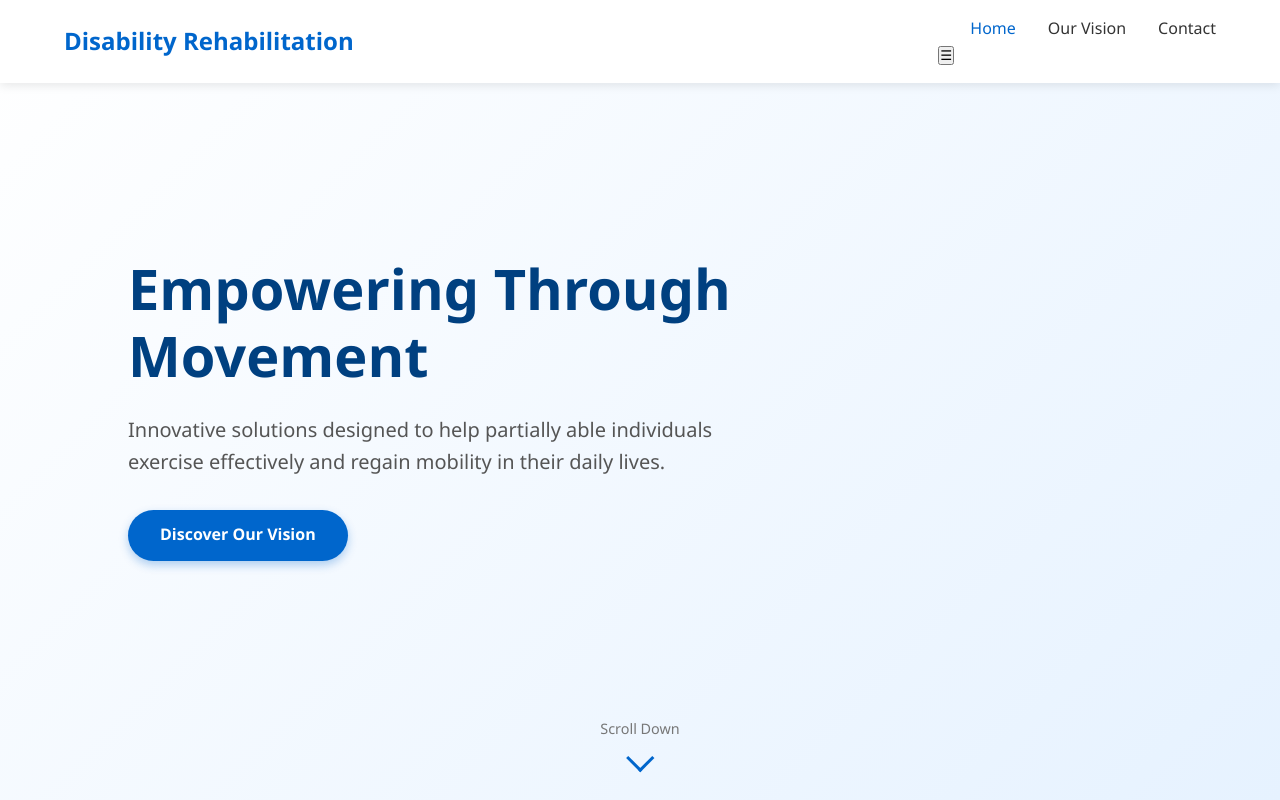
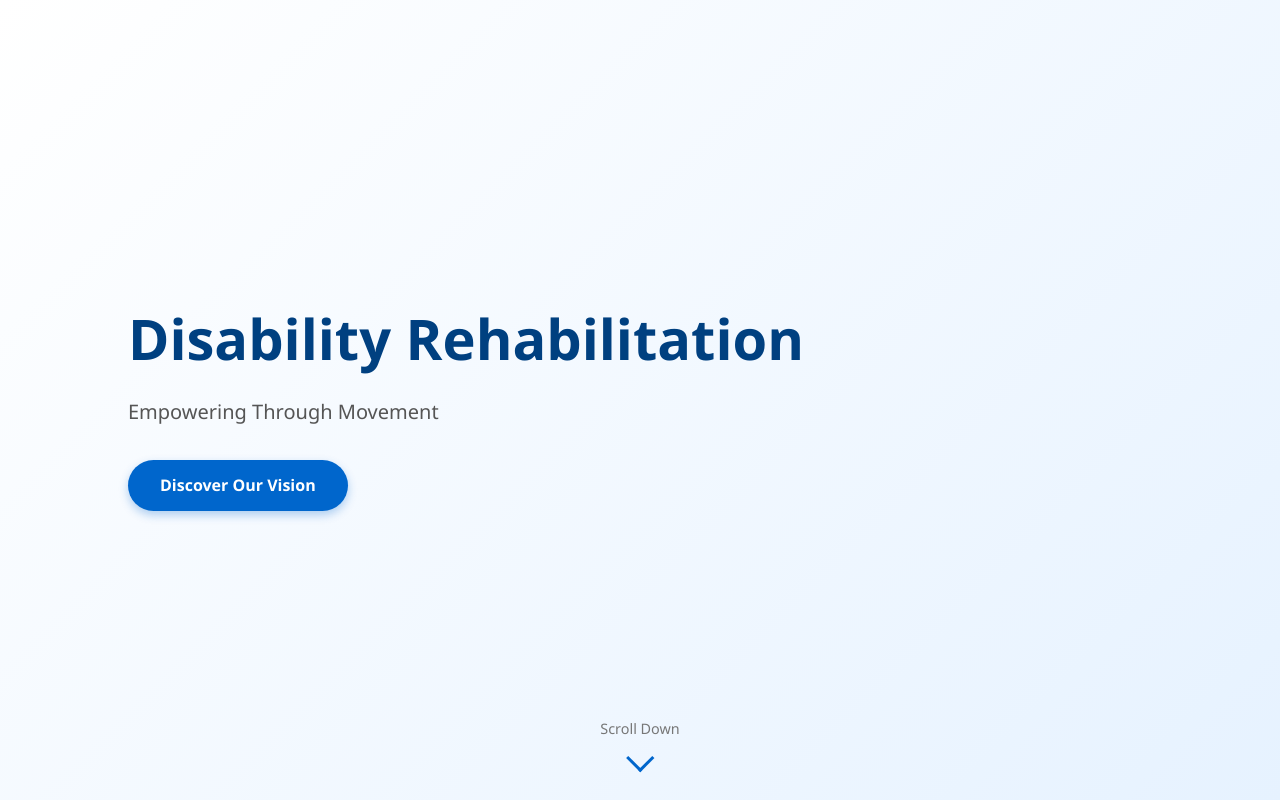
Before and after one commit to Bryse88/MedTech.github.io, a plain HTML site: page index.html in a window 1280 px wide. Shown: the top 800 px of the page. Drawn offline with Linux system fonts and the light colour scheme.

Commit message:
Updating info

```diff
--- a/index.html
+++ b/index.html
@@ -407,22 +407,11 @@
     </style>
 </head>
 <body>
-    <header>
-        <a href="#home" class="logo">Disability Rehabilitation</a>
-        <nav id="main-nav">
-            <ul>
-                <li><a href="#home" class="active">Home</a></li>
-                <li><a href="#vision">Our Vision</a></li>
-                <li><a href="#contact">Contact</a></li>
-            </ul>
-            <button class="mobile-menu-btn" id="mobile-menu-btn">☰</button>
-        </nav>
-    </header>
 
     <section id="home">
         <div class="hero-content">
-            <h1>Empowering Through Movement</h1>
-            <p>Innovative solutions designed to help partially able individuals exercise effectively and regain mobility in their daily lives.</p>
+            <h1>Disability Rehabilitation</h1>
+            <p>Empowering Through Movement</p>
             <a href="#vision" class="btn">Discover Our Vision</a>
         </div>
         <div class="scroll-indicator">
```
